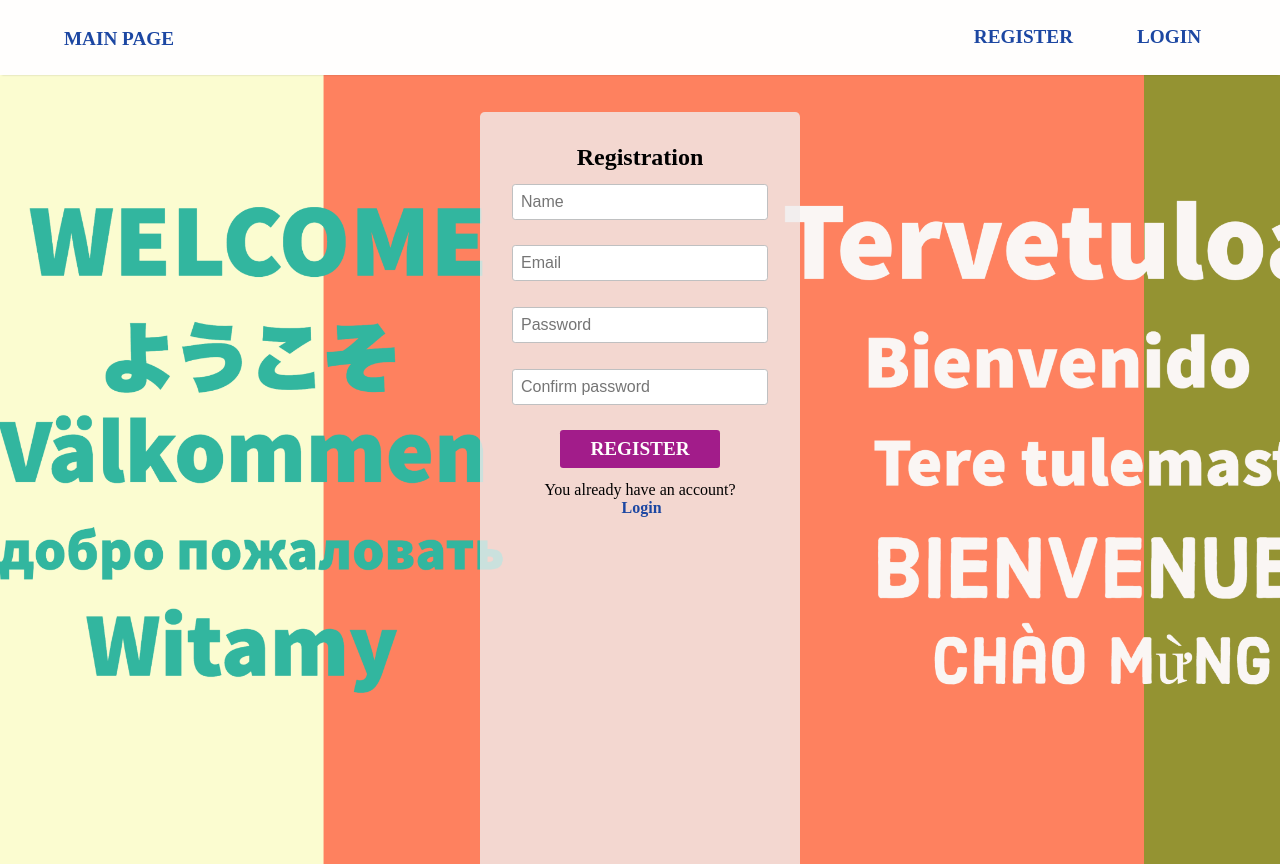
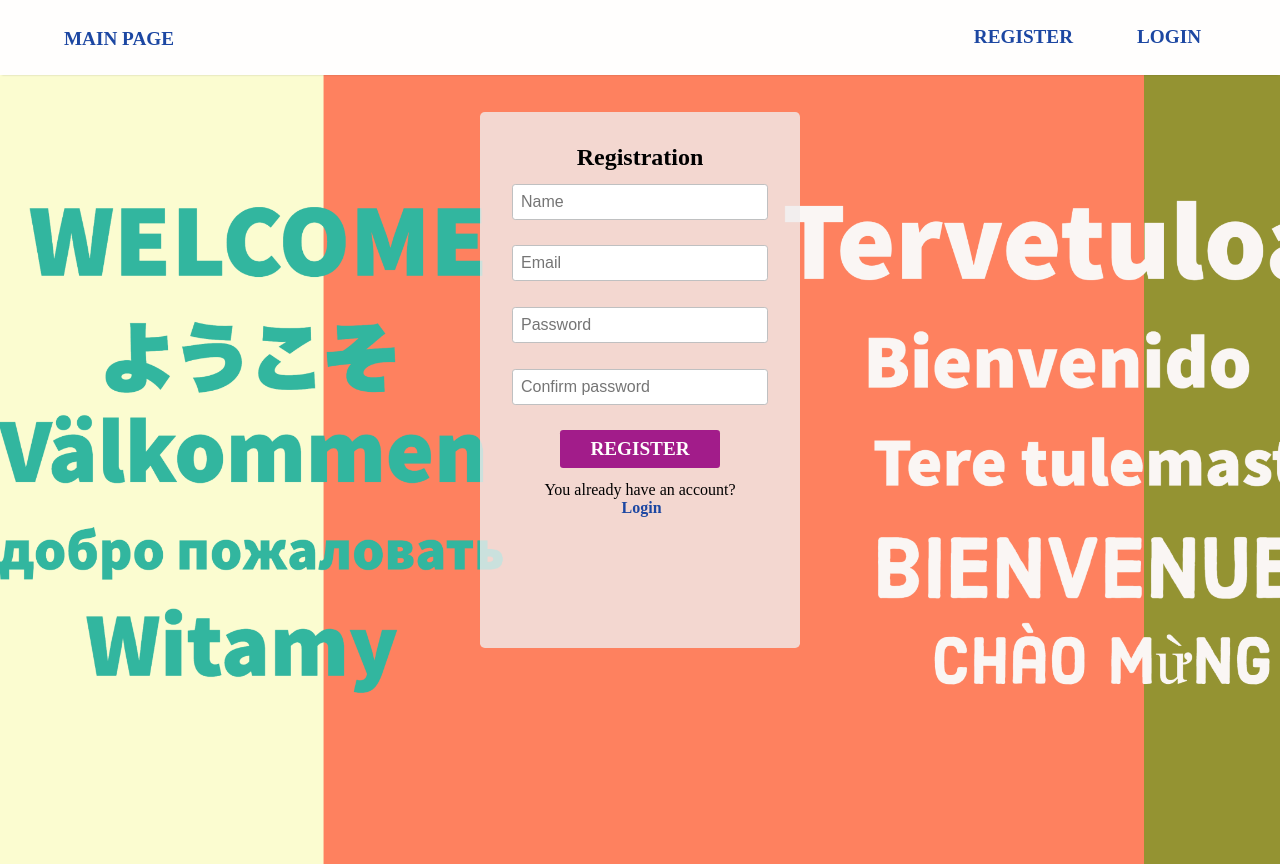
Before and after one commit to makiyo-ronkko/fullstack-app, a React (Create React App) app in the folder client/: page /register in a window 1280 px wide. Built offline with nearby package versions, Linux system fonts and the light colour scheme; no server answers; a web font is replaced by a local one.

Commit message:
Change min-height and margin of Form

```diff
--- a/client/src/components/admin/Signin/Signin.css
+++ b/client/src/components/admin/Signin/Signin.css
@@ -20,8 +20,8 @@
   width: 20rem;
   padding: 2rem;
   border-radius: 0.3rem;
-  min-height: 50rem;
-  margin-top: 2rem;
+  min-height: 30rem;
+  margin: 2rem 0;
 }
 
 .Form-row {
--- a/client/src/components/admin/Signup/Signup.css
+++ b/client/src/components/admin/Signup/Signup.css
@@ -20,8 +20,8 @@
   width: 20rem;
   padding: 2rem;
   border-radius: 0.3rem;
-  min-height: 50rem;
-  margin-top: 2rem;
+  min-height: 30rem;
+  margin: 2rem 0;
 }
 
 .Form-row {
```
